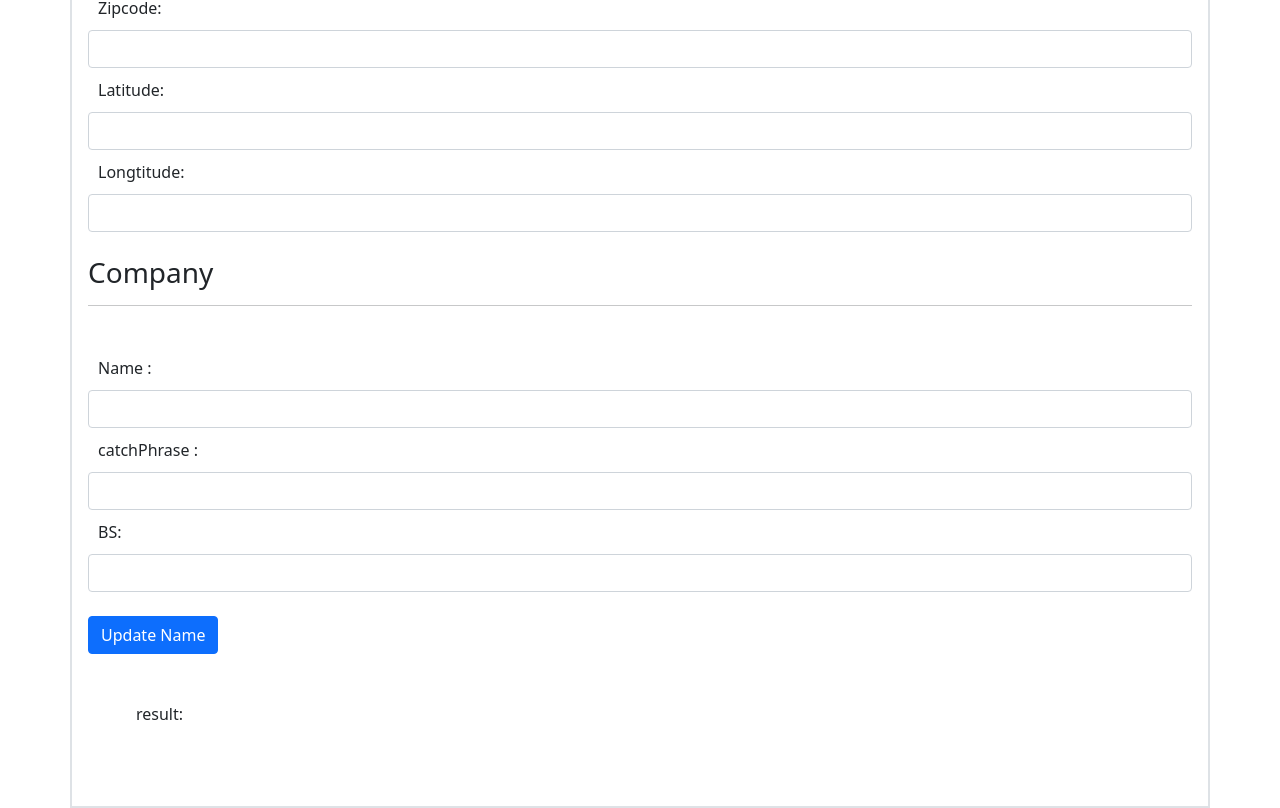
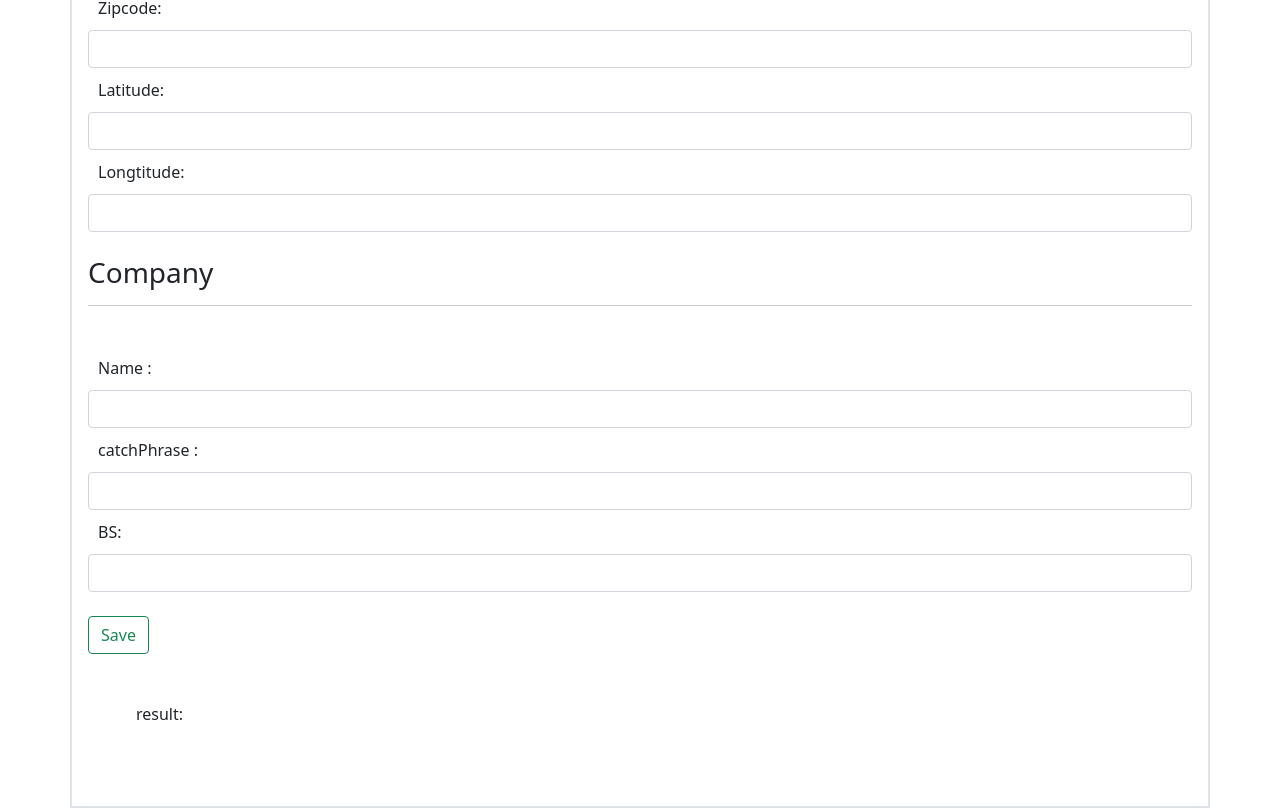
Before and after one commit to BossBoxing/angular_training_w_p_ming, an Angular app: page /employee/detail in a window 1280 px wide. Shown: the part 973-1781 px from the top of the page. Built offline with nearby package versions, Linux system fonts and the light colour scheme.

Commit message:
Add saveMethod

```diff
--- a/src/app/feature/employee/employee-detail/employee-detail.component.html
+++ b/src/app/feature/employee/employee-detail/employee-detail.component.html
@@ -103,8 +103,8 @@
 </form>
 <br />
 
-<button type="button" class="btn btn-primary" (click)="updateName()">
-    Update Name
+<button type="button" class="btn btn-outline-success" (click)="save()">
+    Save
 </button>
 <br />
 
--- a/src/app/feature/employee/employee-detail/employee-detail.component.ts
+++ b/src/app/feature/employee/employee-detail/employee-detail.component.ts
@@ -59,8 +59,11 @@ export class EmployeeDetailComponent implements OnInit {
     //console.log(this.param);
   }
 
-  updateName(){
-    //this.result = this.name.value;
+  save(){
+    this.service.saveEmployee(this.employeeForm.getRawValue()).subscribe(() => {
+      // console.log('save success');
+      alert('save success!');
+    });
   }
 
   createForm(){
--- a/src/app/feature/employee/employee.component.ts
+++ b/src/app/feature/employee/employee.component.ts
@@ -37,5 +37,8 @@ export class EmployeeComponent implements OnInit {
     this.employee = this.employee.filter((emp: any) => emp.id !== id);
     // console.log(this.employee[0].id);
   }
+  // saveEmployeeByEmp(employee: Employee): any{
+  //   this.service.saveEmployee(employee);
+  // }
 
 }
--- a/src/app/feature/employee/employee.service.ts
+++ b/src/app/feature/employee/employee.service.ts
@@ -48,4 +48,9 @@ export class EmployeeService {
     return this.http.delete('https://jsonplaceholder.typicode.com/users/'+ id);
   }
 
+  saveEmployee(employee: Employee): any{
+    return this.http.put<Employee>('https://jsonplaceholder.typicode.com/users/' + employee.id
+    , employee );
+  }
+
 }
```
